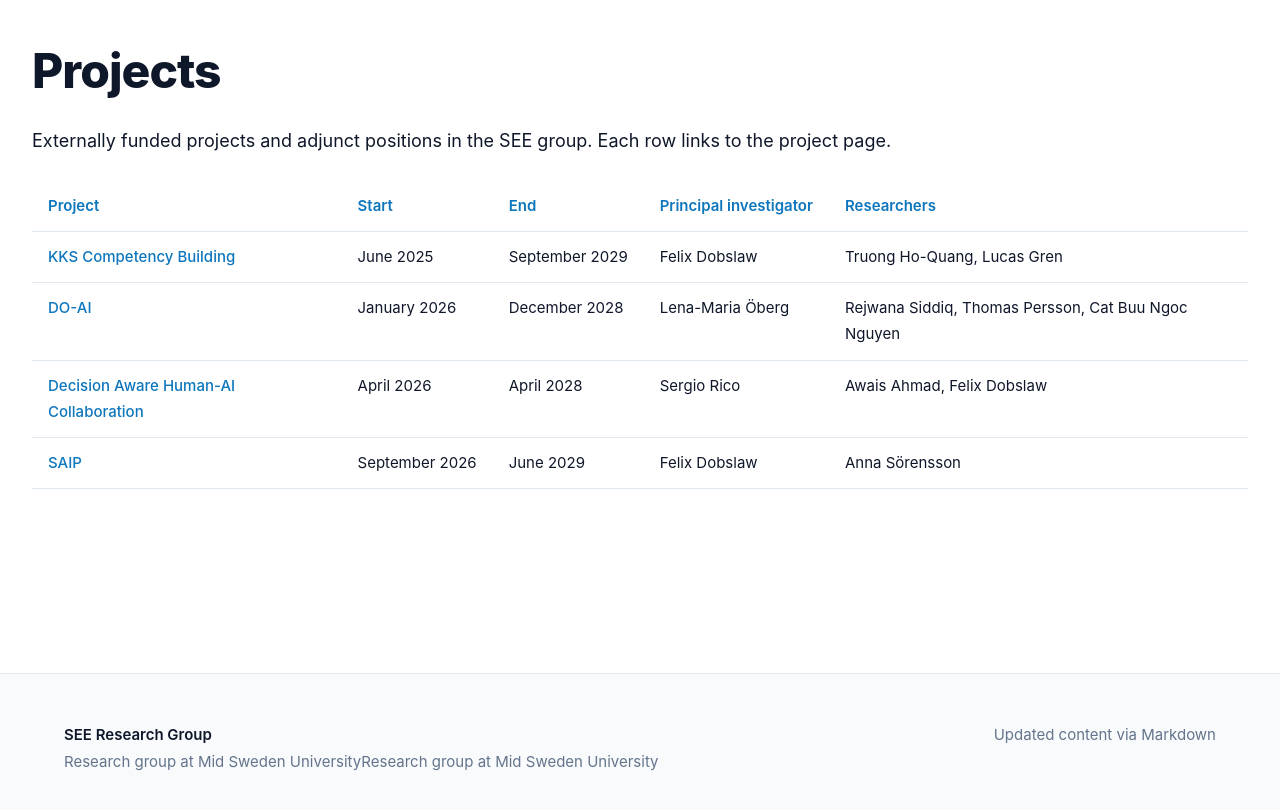
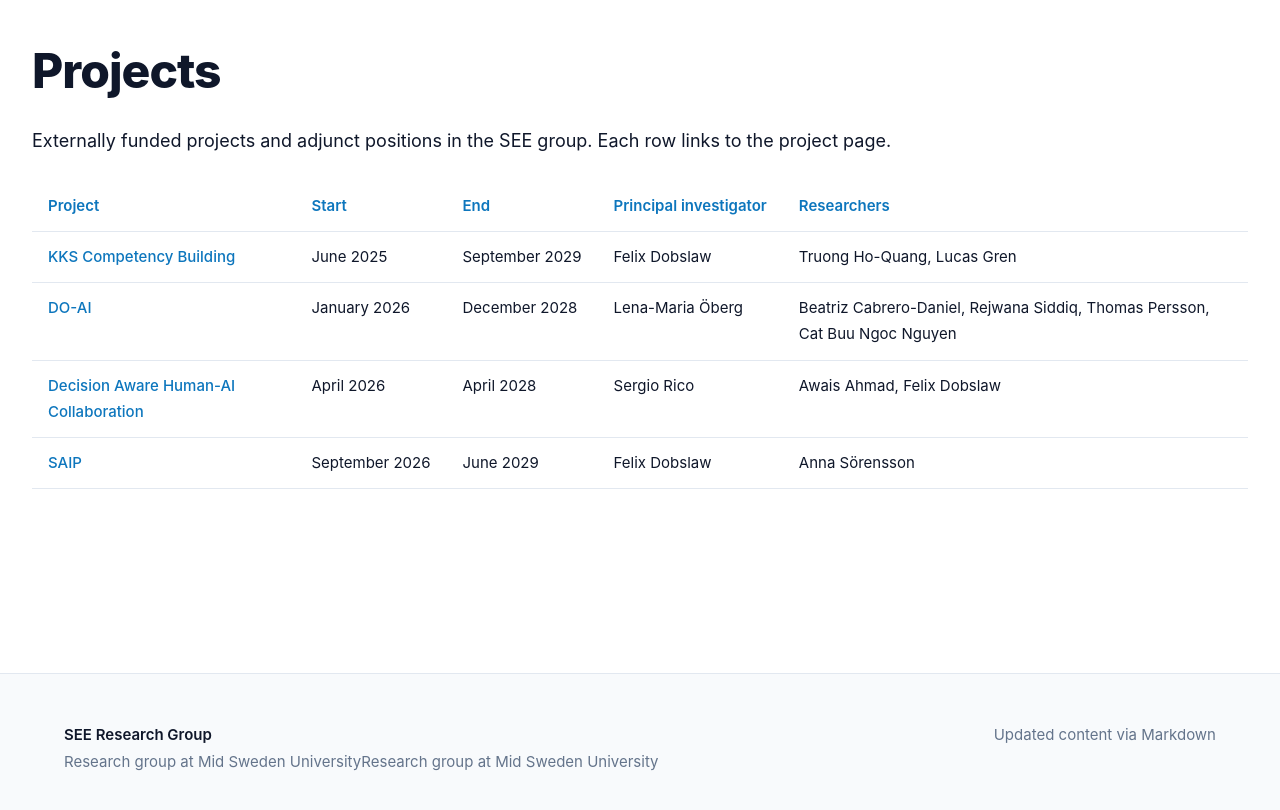
Before and after one commit to seegroup/seegroup.github.io, a Jekyll site: the page built from projects/index.md, in a window 1280 px wide and 1011 px high, cut to the strip 188-998 px from the top of the window. Built offline with Jekyll 4.4.1, drawn with Linux system fonts in a browser that asks for light colours.

Commit message:
List Beatriz Cabrero-Daniel in the DO-AI team on the Projects overview
Claude-Session: https://claude.ai/code/session_01EpZn1hpQE6sFnkjKG7DjqC

```diff
--- a/projects/index.md
+++ b/projects/index.md
@@ -30,7 +30,7 @@ title: Projects
       <td>January 2026</td>
       <td>December 2028</td>
       <td>Lena-Maria Öberg</td>
-      <td>Rejwana Siddiq, Thomas Persson, Cat Buu Ngoc Nguyen</td>
+      <td>Beatriz Cabrero-Daniel, Rejwana Siddiq, Thomas Persson, Cat Buu Ngoc Nguyen</td>
     </tr>
     <tr>
       <td><a href="{{ '/projects/decision-aware' | relative_url }}">Decision Aware Human-AI Collaboration</a></td>
```
